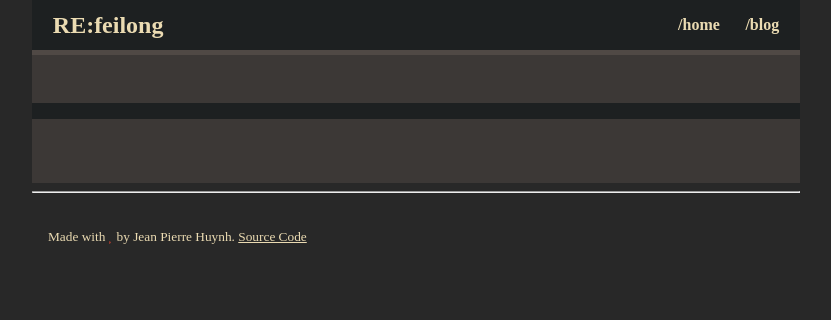
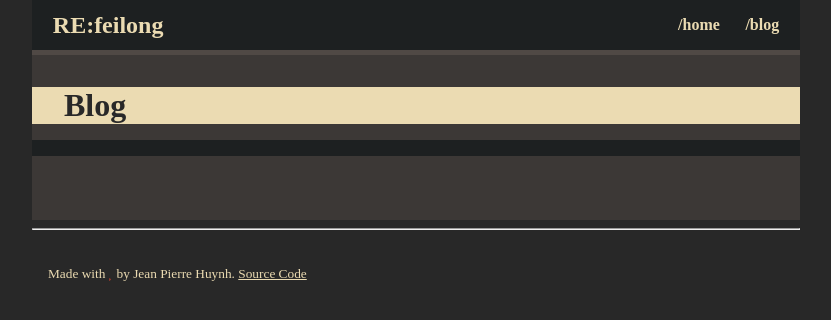
Before and after one commit to jeanmadao/homepage, a Flask app: template templates/post.html in a window 1280 px wide. Shown: the top 320 px of the page, without its empty margins (224-1055 px from the left). Run offline with Flask 3, Linux system fonts and the light colour scheme; the template is opened without the code that fills it, so the values that code supplies are empty; some web fonts are replaced.

Commit message:
code snippet + adjustment

```diff
--- a/app.py
+++ b/app.py
@@ -1,10 +1,13 @@
 from flask import Flask, render_template
-from flask_flatpages import FlatPages
+from flask_flatpages import FlatPages, pygments_style_defs
 
 POST_DIR = "posts"
+FLATPAGES_EXTENSION = '.md'
+FLATPAGES_ROOT = 'blog'
+FLATPAGES_MARKDOWN_EXTENSIONS = ['fenced_code', 'codehilite']
 
 app = Flask(__name__)
-app.config.from_pyfile('settings.cfg')
+app.config.from_object(__name__)
 pages = FlatPages(app)
 
 @app.route('/')
@@ -13,9 +16,9 @@ def home():
 
 @app.route('/blog/')
 def blog():
-    posts = [post for post in pages if post.path.startswith(POST_DIR)]
-    posts.sort(key=lambda item:item['date'], reverse=False)
-    return render_template('blog.html', posts=posts)
+    posts = (post for post in pages)
+    latest = sorted(posts, reverse=True, key=lambda p: p.meta['date'])
+    return render_template('blog.html', posts=latest)
 
 
 @app.route('/blog/<name>')
@@ -23,3 +26,7 @@ def post(name):
     path = f'{POST_DIR}/{name}'
     post = pages.get_or_404(path)
     return render_template('post.html', post=post)
+
+@app.route('/pygments.css')
+def pygments_css():
+    return pygments_style_defs('gruvbox-dark'), 200, {'Content-Type': 'text/css'}
--- a/requirements.txt
+++ b/requirements.txt
@@ -1,2 +1,3 @@
 Flask==3.0.3
 Flask-FlatPages==0.8.2
+Pygments==2.18.0
--- a/static/css/style.css
+++ b/static/css/style.css
@@ -70,6 +70,10 @@ h2 {
 }
 
 h3 {
+  color: #83a598;
+}
+
+h4 {
   color: #fe8019;
 }
 
@@ -232,10 +236,14 @@ figcaption {
   min-width: 150px;
 }
 
-#publication-date {
+#publication-info {
   background-color: #1d2021;
   padding: 0.5rem 1rem;
   font-weight: bold;
+}
+
+pre {
+  padding: 1rem;
 }
 
 footer {
--- a/static/sass/_general.scss
+++ b/static/sass/_general.scss
@@ -25,6 +25,10 @@ h2 {
 }
 
 h3 {
+  color: $bright_blue;
+}
+
+h4 {
   color: $bright_orange;
 }
 
--- a/static/sass/_post.scss
+++ b/static/sass/_post.scss
@@ -1,5 +1,9 @@
-#publication-date {
+#publication-info {
   background-color: $dark0_hard;
   padding: 0.5rem 1rem;
   font-weight: bold;
 }
+
+pre {
+  padding: 1rem;
+}
--- a/templates/index.html
+++ b/templates/index.html
@@ -5,9 +5,9 @@
 <h1>Welcome!</h1>
 <div id="card">
   <div id="info">
-    <h3 id="name">
+    <h2 id="name">
       Jean Pierre Huynh
-    </h3>
+    </h2>
     <div id="description">
       <p>Hello!</p>
       <p>
--- a/templates/layout.html
+++ b/templates/layout.html
@@ -1,8 +1,9 @@
 <!doctype html>
 <html lang="en-US">
   <head>
+    <script src="/static/js/htmx.min.js"></script>
     <link rel="stylesheet" href="/static/css/style.css">
-    <script src="/static/js/htmx.min.js"></script>
+    <link rel="stylesheet" href="{{ url_for('pygments_css') }}">
     <meta charset="utf-8" />
     <meta name="viewport" content="width=device-width" />
     <title>RE:feilong</title>
--- a/templates/post.html
+++ b/templates/post.html
@@ -2,8 +2,11 @@
 
 {% block content %}
 
-<h1>{{ post.title }}</h1>
-<div id="publication-date">{{ post.date }}</div>
+<h1>Blog</h1>
+<div id="publication-info">
+  <h2>{{ post.title }}</h2>
+  <div>{{ post.date }}</div>
+</div>
 <div id="content">
   {{ post.html|safe }}
 </div>
```
Also changed, not shown: blog/posts/welcome.md (+7 -7 lines), 1 other file.
